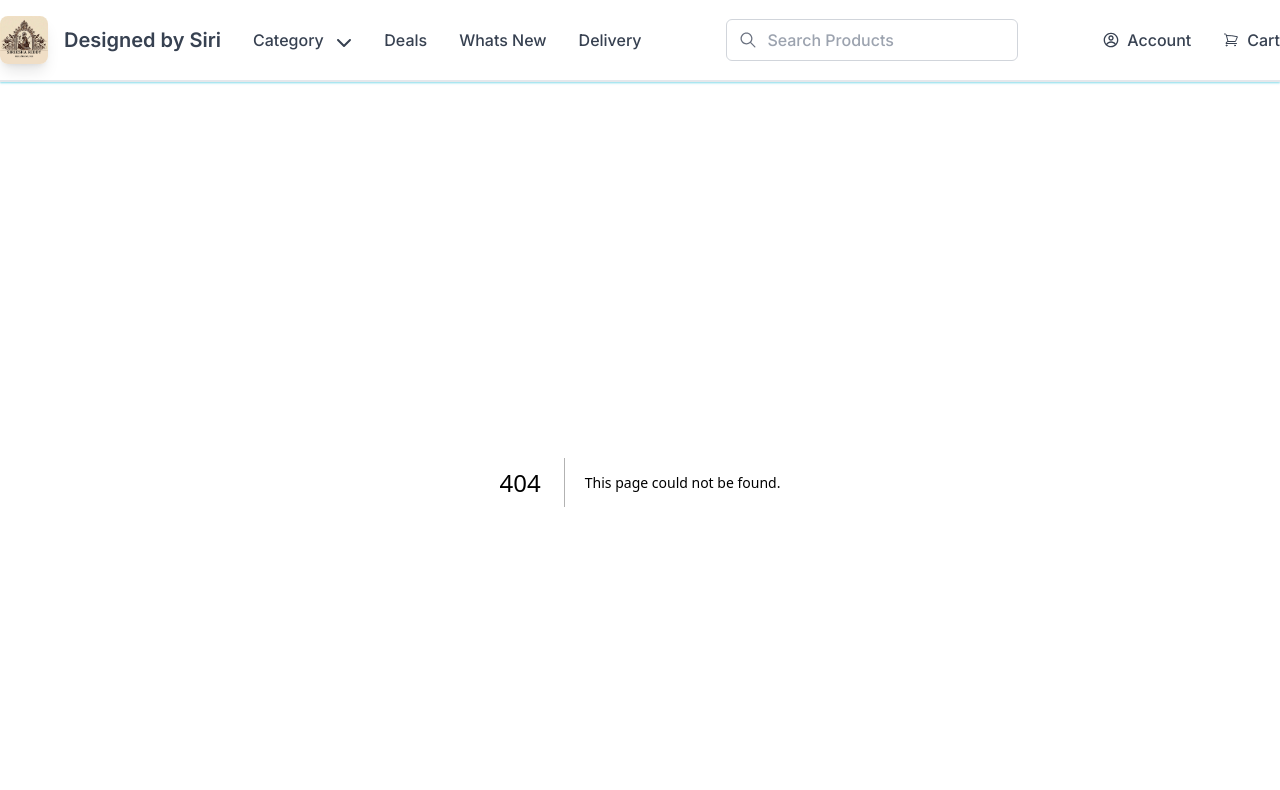
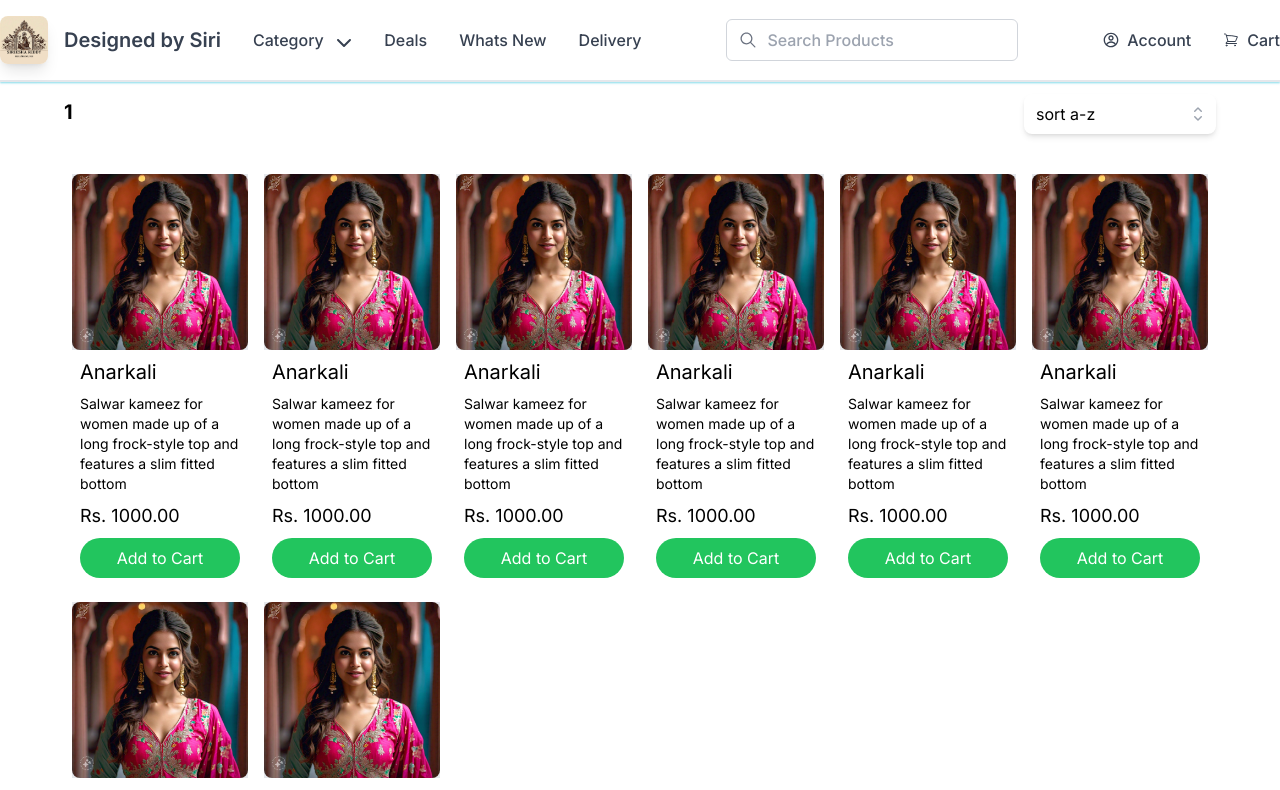
Before and after one commit to webhost0259/designedbysiri.com, a Next.js app: page /categories/1/1 in a window 1280 px wide. Before the commit this address had no page. Shown: the top 790 px of the page. Built offline with nearby package versions, Linux system fonts and the light colour scheme.

Commit message:
Catrgoties list

```diff
--- a/package.json
+++ b/package.json
@@ -10,6 +10,7 @@
   },
   "dependencies": {
     "@headlessui/react": "^2.1.3",
+    "@heroicons/react": "^2.1.5",
     "next": "14.2.6",
     "react": "^18",
     "react-dom": "^18",
--- /dev/null
+++ b/src/app/categories/[categoryId]/[categoryName]/CategoryProductCard.tsx
@@ -0,0 +1,58 @@
+import { Button } from "@headlessui/react";
+import Image from "next/image";
+
+const CategoryProductCard = () => {
+    return (
+        <div className="w-1/2 max-w-48 flex flex-col  rounded-md p-2">
+                <div className="relative w-full h-[176px] bg-gray-200">
+                    <Image
+                        src="/category-icons/anarkali-icon.jpeg"
+                        alt="Surfboard"
+                        className="rounded-lg object-contain w-full h-full"
+                        layout="fill"
+                    />
+                </div>
+                <div className="flex flex-col space-y-2 p-2">
+                    <p className="text-xl">Anarkali</p>
+                    <p className="text-sm">
+                        Salwar kameez for women made up of a long
+                        frock-style top and features a slim fitted bottom
+                    </p>
+                    <p className="text-lg">Rs. 1000.00</p>
+                    <Button
+                    className="bg-green-500 text-white rounded-full p-2"
+                    >
+                    Add to Cart
+                    </Button>
+                </div>
+            </div>
+        // <div className="flex flex-row justify-between w-full space-x-4 text-black ">
+
+        //     <div className="basis-1/2 flex flex-col rounded-md">
+        //         <div className="relative w-full h-[184px] bg-gray-200">
+        //             <Image
+        //             src="/category-icons/boy-icon.jpeg"
+        //             alt="Surfboard"
+        //             className="rounded-lg object-contain w-full h-full"
+        //             layout="fill"
+        //             />
+        //         </div>
+        //         <div className="flex flex-col space-y-2 p-2">
+        //             <p className="text-xl">Anarkali</p>
+        //             <p className="text-sm">
+        //                 Salwar kameez for women made up of a long
+        //                 frock-style top and features a slim fitted bottom
+        //             </p>
+        //             <p className="text-lg">Rs. 1000.00</p>
+        //             <Button
+        //             className="bg-green-500 text-white rounded-full p-2"
+        //             >
+        //                 Add to Cart
+        //             </Button>
+        //         </div>
+        //     </div>
+        // </div>
+    )
+}
+
+export default CategoryProductCard;
--- /dev/null
+++ b/src/app/categories/[categoryId]/[categoryName]/page.tsx
@@ -0,0 +1,28 @@
+import SortOptions from "@/app/components/SortOptions";
+import CategoryProductCard from "./CategoryProductCard";
+
+
+const CategoryPage = async ({ params: { categoryId, categoryName } }:
+            { params: { categoryId: string, categoryName: string } }) => {
+
+    const list = [1,2,3,4,5,6,7,8]
+
+    return (
+        <div className="flex flex-col min-h-screen p-2 tablet:px-16">
+            <div className="flex flex-row justify-between items-center">
+                <h2 className="text-xl font-bold">{categoryName}</h2>
+                <SortOptions className="w-48"/>
+            </div>
+            <div className="flex flex-wrap justify-stretch mt-8">
+                {
+                    list.map((item, index) => {
+                        return <CategoryProductCard key={index}/>
+                    })
+                }
+                {/* <CategoryProductCard /> */}
+            </div>
+        </div>
+    )
+}
+
+export default CategoryPage;
--- a/src/app/components/Header.tsx
+++ b/src/app/components/Header.tsx
@@ -138,6 +138,7 @@ const Header = () => {
                           key={index}
                           as="div"
                           className="flex items-center p-4 m-2 min-w-80 bg-gray-100 rounded-lg hover:shadow-lg transition-shadow duration-200 ease-in-out"
+                          onClick={() => window.location.href=`/categories/1/${category.name}`}
                         >
                           <div className="flex-shrink-0 w-16 h-16 relative mr-4">
                             <Image
--- /dev/null
+++ b/src/app/components/SortOptions.tsx
@@ -0,0 +1,72 @@
+'use client'
+import { useState } from 'react';
+import { Listbox, ListboxButton, ListboxOption, ListboxOptions } from '@headlessui/react';
+import { CheckIcon, ChevronUpDownIcon } from '@heroicons/react/20/solid';
+
+const options = [
+  { id: 1, name: 'sort a-z' },
+  { id: 2, name: 'price low-high' },
+  { id: 3, name: 'price high-low' },
+  { id: 3, name: 'best seller' },
+];
+
+interface SortOptionsProps {
+    className?: string;
+}
+
+const SortOptions = ({className}:SortOptionsProps) => {
+    const [selected, setSelected] = useState(options[0]);
+
+    const handleSort = (option: any) => {
+        setSelected(option);
+        console.log('Selected:', option);
+    }
+
+    return (
+      <div className={className}>
+        <Listbox value={selected} onChange={setSelected}>
+          <div className="relative mt-1">
+            <ListboxButton className="relative w-full py-2 pl-3 pr-10 text-left bg-white rounded-lg shadow-md cursor-default focus:outline-none focus:ring-2 focus:ring-indigo-500 focus:border-indigo-500 sm:text-sm">
+              <span className="block truncate">{selected.name}</span>
+              <span className="absolute inset-y-0 right-0 flex items-center pr-2 pointer-events-none">
+                <ChevronUpDownIcon className="w-5 h-5 text-gray-400" aria-hidden="true" />
+              </span>
+            </ListboxButton>
+            <ListboxOptions className="absolute w-full py-1 mt-1 overflow-auto text-base bg-white rounded-md shadow-lg max-h-60 ring-1 ring-black ring-opacity-5 focus:outline-none sm:text-sm">
+              {options.map((option) => (
+                <ListboxOption
+                  key={option.id}
+                  className={({ active }) =>
+                    `cursor-pointer select-none relative py-2 pl-10 pr-4 z-555 ${
+                      active ? 'text-amber-900 bg-amber-100' : 'text-gray-900'
+                    }`
+                  }
+                  value={option}
+                  onClick={() => handleSort(option)}
+                >
+                  {({ selected }) => (
+                    <>
+                      <span
+                        className={`block truncate ${
+                          selected ? 'font-medium' : 'font-normal'
+                        }`}
+                      >
+                        {option.name}
+                      </span>
+                      {selected ? (
+                        <span className="absolute inset-y-0 left-0 flex items-center pl-3 text-amber-600">
+                          <CheckIcon className="w-5 h-5" aria-hidden="true" />
+                        </span>
+                      ) : null}
+                    </>
+                  )}
+                </ListboxOption>
+              ))}
+            </ListboxOptions>
+          </div>
+        </Listbox>
+      </div>
+    );
+  }
+
+export default SortOptions;
```
Also changed, not shown: 1 other file (tests, documents, lock files or other folders).
